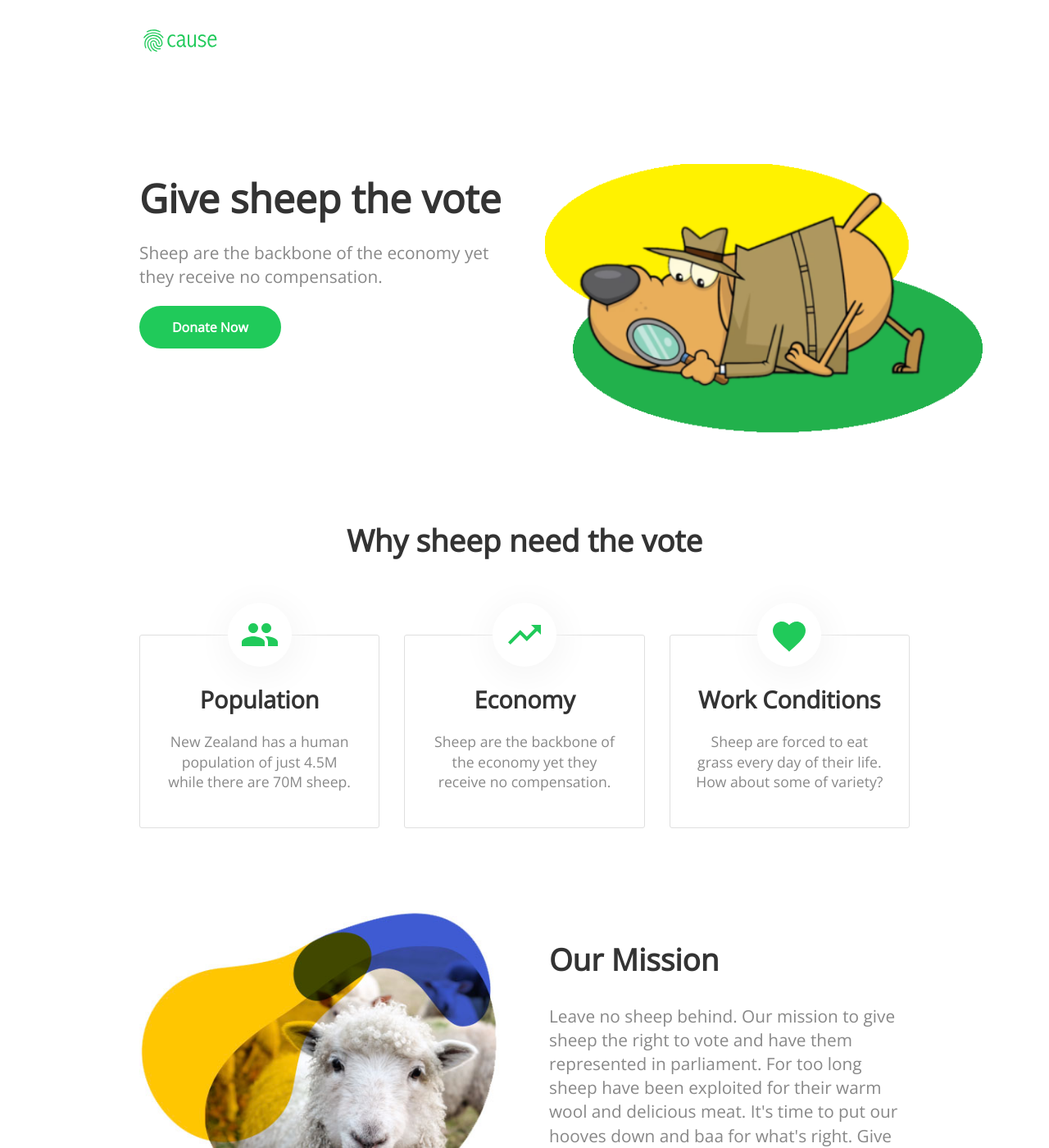
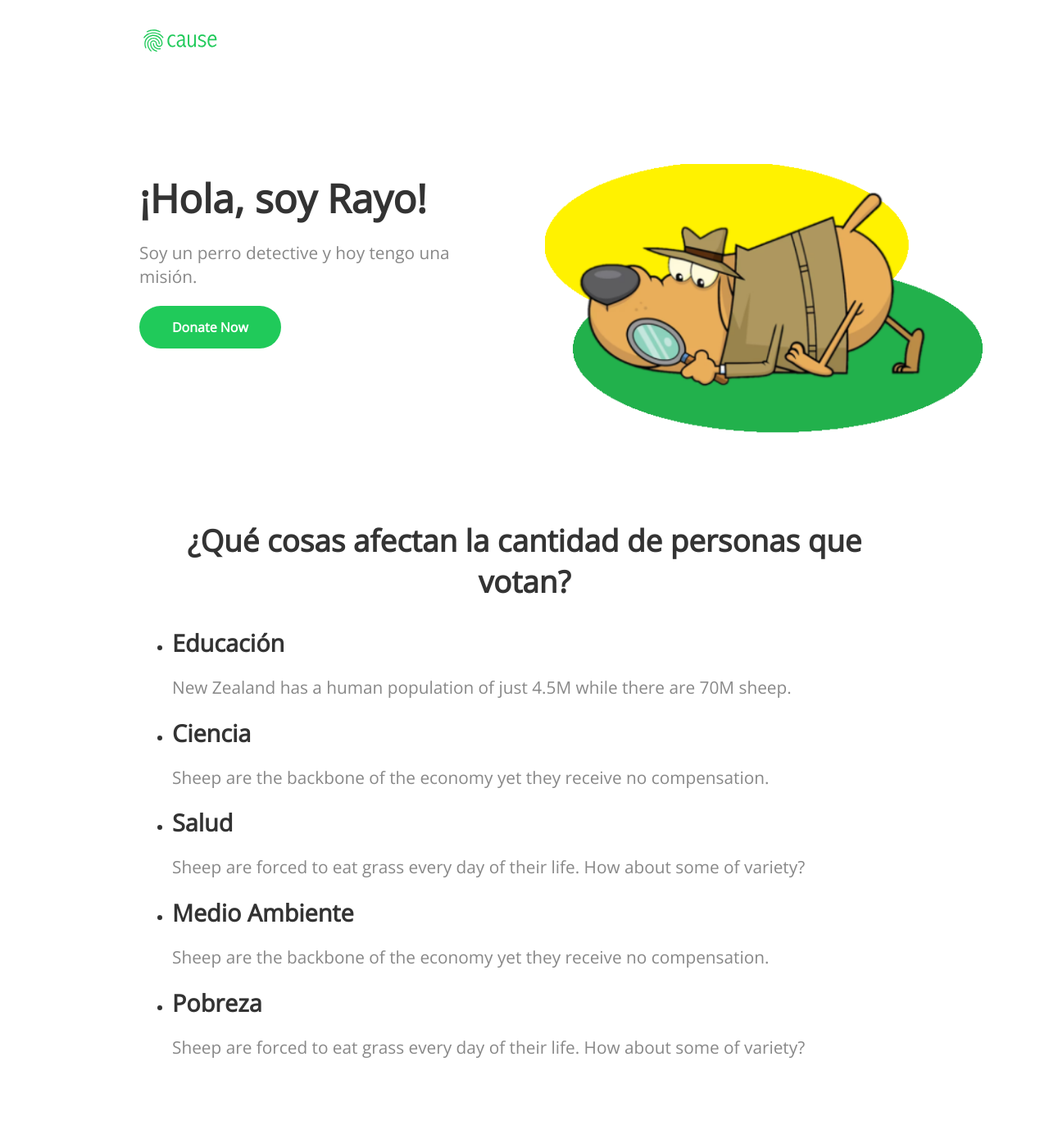
Before and after one commit to carlaAndr/democracia.github.io, a Jekyll site: the page built from index.html, in a window 1280 px wide and 1400 px high. Shown: the whole window at 82% size. Built offline with Jekyll 4.4.1, drawn with Linux system fonts in a browser that asks for light colours; nearby versions of some CDN libraries; a script that is not in the unit is left out.

Commit message:
Update index.html

```diff
--- a/index.html
+++ b/index.html
@@ -1,13 +1,15 @@
 ---
 layout: default
-title: The Sheep Vote
+title: Democracia
 ---
 <header>
 	<div class="container">
 		<div class="column">
 			<div>
-				<h1 class="editable">Give sheep the vote</h1>
-				<p class="editable">Sheep are the backbone of the economy yet they receive no compensation.</p>
+				<h1 class="editable">¡Hola, soy Rayo!</h1>
+				<p class="editable">Soy un perro detective y hoy tengo una misión.
+
+				</p>
 				<div class="button">
 					<a href="#donate">Donate Now</a>
 				</div>
@@ -20,24 +22,35 @@ title: The Sheep Vote
 </header>
 
 <div class="container">
-	<h2 class="editable" style="text-align: center;">Why sheep need the vote</h2>
+	<h2 class="editable" style="text-align: center;">¿Qué cosas afectan la cantidad de personas que votan?</h2>
 
-	<ul class="thirds">
+	<ul class="fifths">
 		<li>
-			<div class="image">{% include icons/site.html icon="population" %}</div>
-			<h3 class="editable">Population</h3>
+			<div class="image">{% include icons/site.html icon="education" %}</div>
+			<h3 class="editable">Educación</h3>
 			<p class="editable">New Zealand has a human population of just 4.5M while there are 70M sheep. </p>
 		</li>
 
 		<li>
-			<div class="image">{% include icons/site.html icon="economy" %}</div>
-			<h3 class="editable">Economy</h3>
+			<div class="image">{% include icons/site.html icon="cience" %}</div>
+			<h3 class="editable">Ciencia</h3>
 			<p class="editable">Sheep are the backbone of the economy yet they receive no compensation.</p>
 		</li>
 
 		<li>
-			<div class="image">{% include icons/site.html icon="conditions" %}</div>
-			<h3 class="editable">Work Conditions</h3>
+			<div class="image">{% include icons/site.html icon="health" %}</div>
+			<h3 class="editable">Salud</h3>
+			<p class="editable">Sheep are forced to eat grass every day of their life. How about some of variety?</p>
+		</li>
+		<li>
+			<div class="image">{% include icons/site.html icon="nature" %}</div>
+			<h3 class="editable">Medio Ambiente</h3>
+			<p class="editable">Sheep are the backbone of the economy yet they receive no compensation.</p>
+		</li>
+
+		<li>
+			<div class="image">{% include icons/site.html icon="health" %}</div>
+			<h3 class="editable">Pobreza</h3>
 			<p class="editable">Sheep are forced to eat grass every day of their life. How about some of variety?</p>
 		</li>
 	</ul>
```
